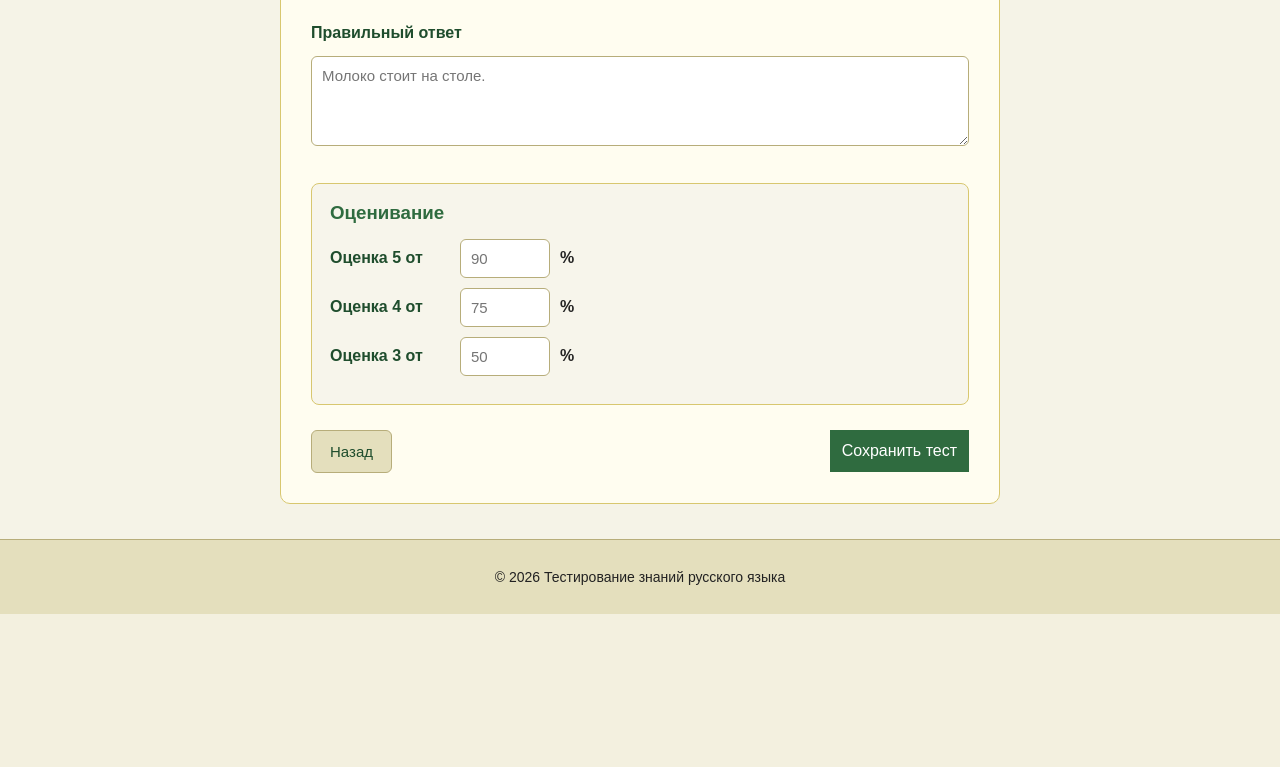
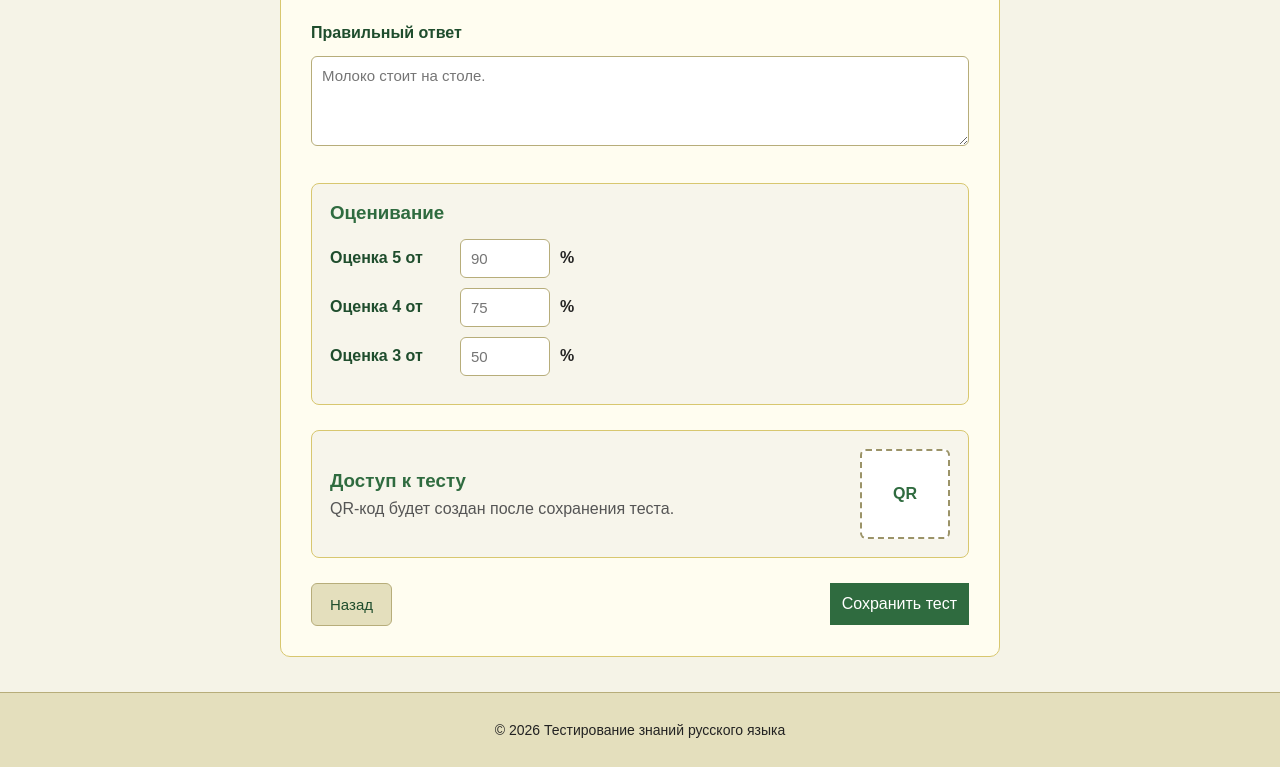
Before and after one commit to ViktoriaLoiko/russian-language-testing-platform, a plain HTML site: page frontend/pages/create-test.html in a window 1280 px wide. Shown: the part 646-1413 px from the top of the page. Before the commit the page ends 1260 px from the top, so only its background shows below. Drawn offline with Linux system fonts and the light colour scheme.

Commit message:
Add create test grading and QR layout

```diff
--- a/frontend/css/create-test.css
+++ b/frontend/css/create-test.css
@@ -108,6 +108,45 @@
     font-weight: bold;
 }
 
+.qr-box {
+    margin-top: 25px;
+    padding: 18px;
+
+    background-color: #f7f5eb;
+    border: 1px solid #d8c76f;
+    border-radius: 8px;
+
+    display: flex;
+    justify-content: space-between;
+    align-items: center;
+}
+
+.qr-box h3 {
+    color: #2f6b3f;
+    margin: 0 0 8px 0;
+}
+
+.qr-box p {
+    margin: 0;
+    color: #555;
+}
+
+.qr-placeholder {
+    width: 90px;
+    height: 90px;
+
+    background-color: white;
+    border: 2px dashed #9b9368;
+    border-radius: 6px;
+
+    display: flex;
+    justify-content: center;
+    align-items: center;
+
+    color: #2f6b3f;
+    font-weight: bold;
+}
+
 @media (max-width: 700px) {
     .create-test-container {
         width: 100%;
--- a/frontend/pages/create-test.html
+++ b/frontend/pages/create-test.html
@@ -71,6 +71,19 @@
 
             </div>
 
+            <div class="qr-box">
+
+                <div>
+                    <h3>Доступ к тесту</h3>
+                    <p>QR-код будет создан после сохранения теста.</p>
+                </div>
+
+                <div class="qr-placeholder">
+                    QR
+                </div>
+
+            </div>
+
             <div class="form-actions">
                 <a href="teacher-dashboard.html" class="secondary-button">
                     Назад
```
